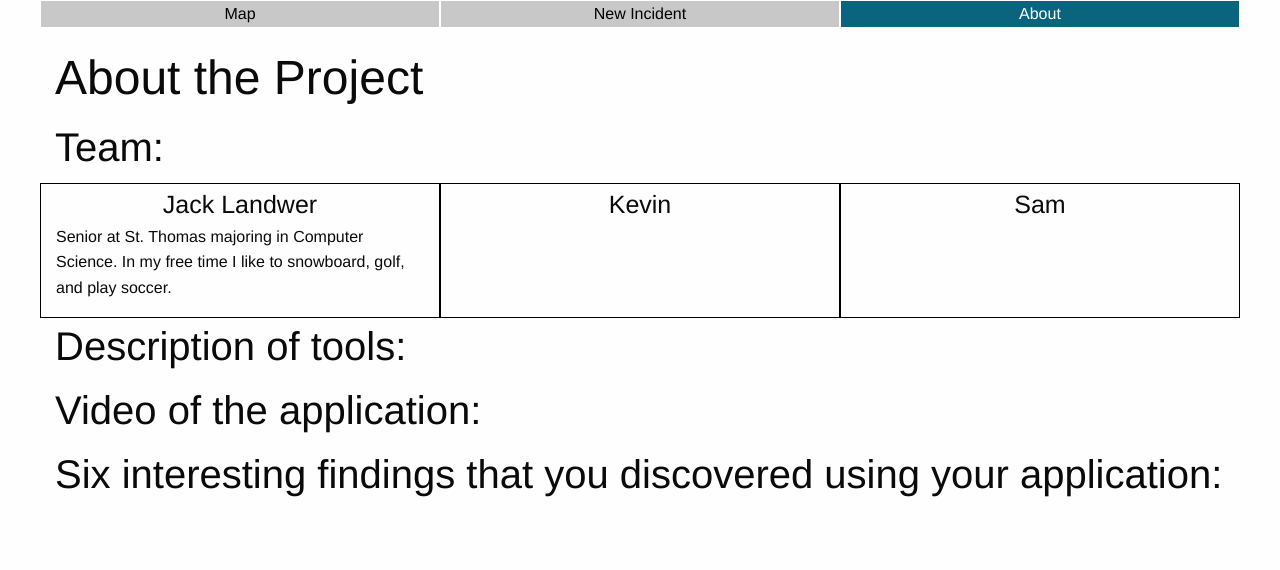
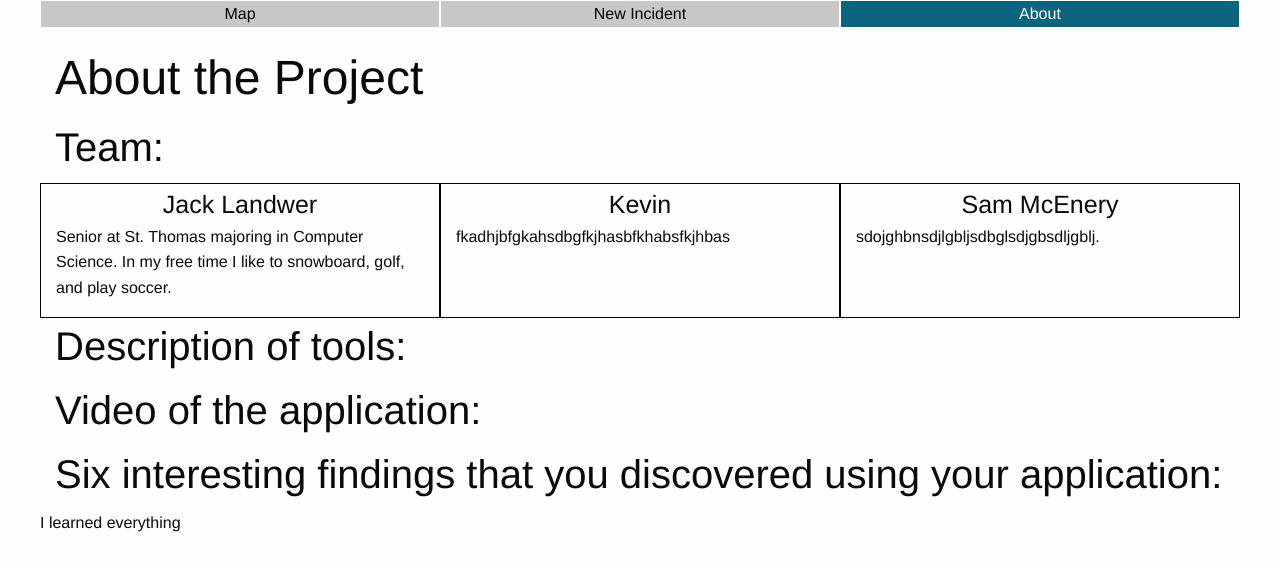
Before and after one commit to kevinrsun/wd-stpaulcrime-vue, a Vue app: page / in a window 1280 px wide. Both pictures are taken after a click on the element "About". Shown: the top 570 px of the page. Built offline with nearby package versions, Linux system fonts and the light colour scheme.

Commit message:
small changes

```diff
--- a/package.json
+++ b/package.json
@@ -35,6 +35,6 @@
   },
   "devDependencies": {
     "@vitejs/plugin-vue": "^3.2.0",
-    "vite": "^3.2.4"
+    "vite": "^3.2.5"
   }
 }
--- a/src/App.vue
+++ b/src/App.vue
@@ -507,15 +507,16 @@ export default {
                     <!-- photo and short bio-->
                     <!-- This can be on the API and we get using a request url -->
                     <!-- <img src="images/" alt="Kevin" style="width: 250px"> -->
+                    <p>fkadhjbfgkahsdbgfkjhasbfkhabsfkjhbas</p>
 
                 </div>
 
                 <div class="cell large-4" style="border: 1px solid black">
-                    <p style="font-size: 25px; margin: auto; text-align: center;">Sam</p>
+                    <p style="font-size: 25px; margin: auto; text-align: center;">Sam McEnery</p>
                     <!-- photo and short bio-->
                     <!-- This can be on the API and we get using a request url -->
                     <!-- <img src="images/" alt="Sam" style="width: 250px"> -->
-
+                    <p>sdojghbnsdjlgbljsdbglsdjgbsdljgblj.</p>
                 </div>
 
                 <!-- maybe add some horizontal lines to separate the sections??-->
@@ -534,6 +535,7 @@ export default {
 
                 <h1 class="cell large-12" style="font-size: 40px">Six interesting findings that you discovered using
                     your application:</h1>
+                    <p>I learned everything</p>
                 <div class="cell large-12">
 
                 </div>
```
Also changed, not shown: 1 other file (tests, documents, lock files or other folders).
